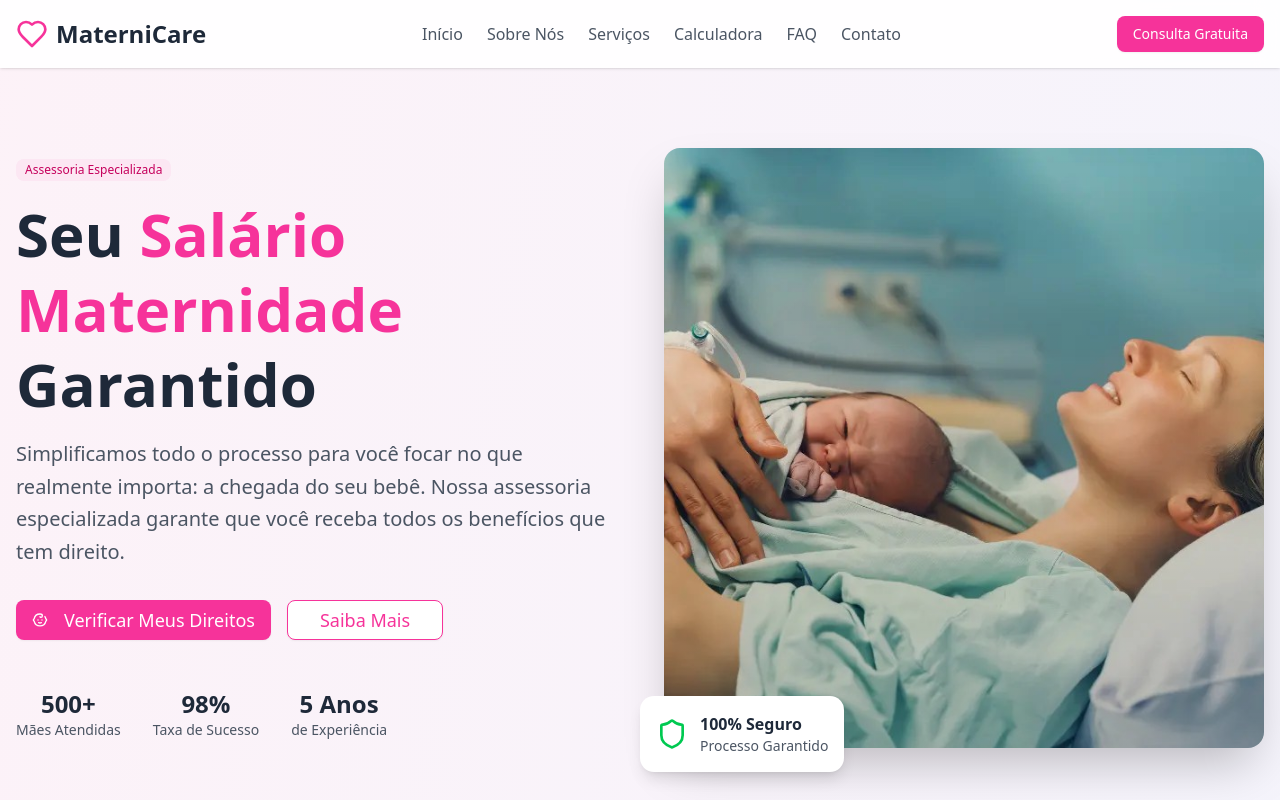
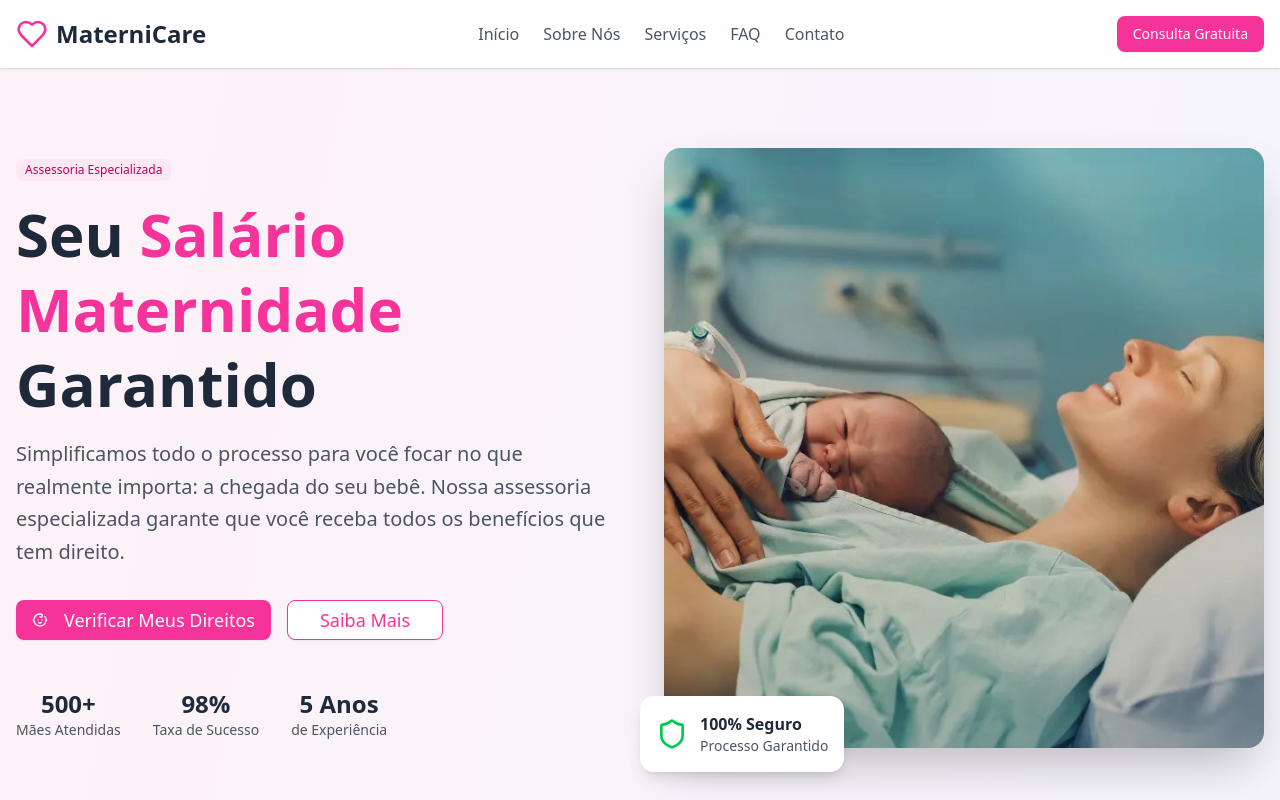
Before and after one commit to Jvamaro1/site-maternidade, a React (Vite) app: page / in a window 1280 px wide. Shown: the top 800 px of the page. Built offline with nearby package versions, Linux system fonts and the light colour scheme.

Commit message:
Removendo seção da calculadora de benefícios do site

```diff
--- a/src/App.jsx
+++ b/src/App.jsx
@@ -4,7 +4,7 @@ import { Card, CardContent, CardDescription, CardHeader, CardTitle } from '@/com
 import { Badge } from '@/components/ui/badge.jsx'
 import { Heart, Baby, Shield, CheckCircle, Phone, Mail, MapPin, Users, Clock, Award } from 'lucide-react'
 import { FAQ } from './components/FAQ.jsx'
-import { Calculator } from './components/Calculator.jsx'
+
 import './App.css'
 
 // Importando as imagens
@@ -61,12 +61,6 @@ function App() {
                 className="text-gray-600 hover:text-pink-500 transition-colors"
               >
                 Serviços
-              </button>
-              <button
-                onClick={() => scrollToSection('calculadora')}
-                className="text-gray-600 hover:text-pink-500 transition-colors"
-              >
-                Calculadora
               </button>
               <button
                 onClick={() => scrollToSection('faq')}
@@ -336,9 +330,6 @@ function App() {
           </div>
         </div>
       </section>
-
-      {/* Calculadora */}
-      <Calculator />
 
       {/* Quem Tem Direito */}
       <section id="direitos" className="py-20 bg-gradient-to-r from-blue-50 to-pink-50">
@@ -671,12 +662,6 @@ function App() {
                   Serviços
                 </button>
                 <button
-                  onClick={() => scrollToSection('calculadora')}
-                  className="block text-gray-400 hover:text-white transition-colors"
-                >
-                  Calculadora
-                </button>
-                <button
                   onClick={() => scrollToSection('faq')}
                   className="block text-gray-400 hover:text-white transition-colors"
                 >
```
